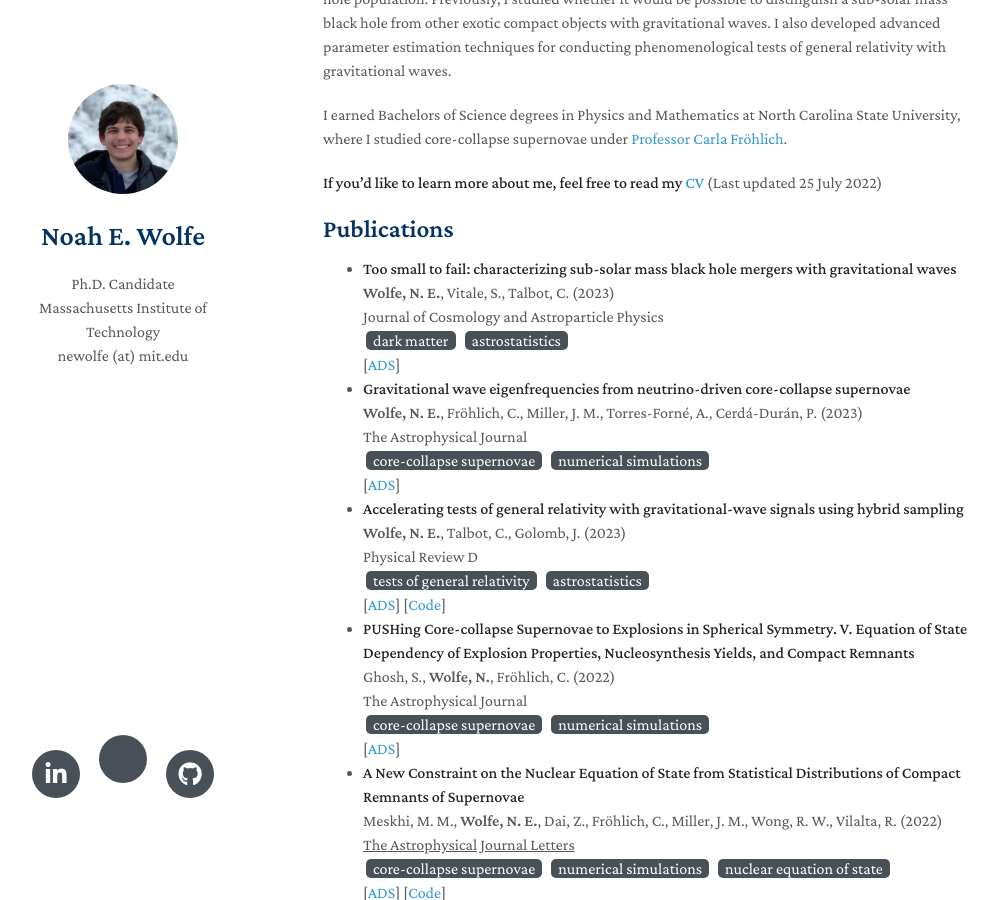
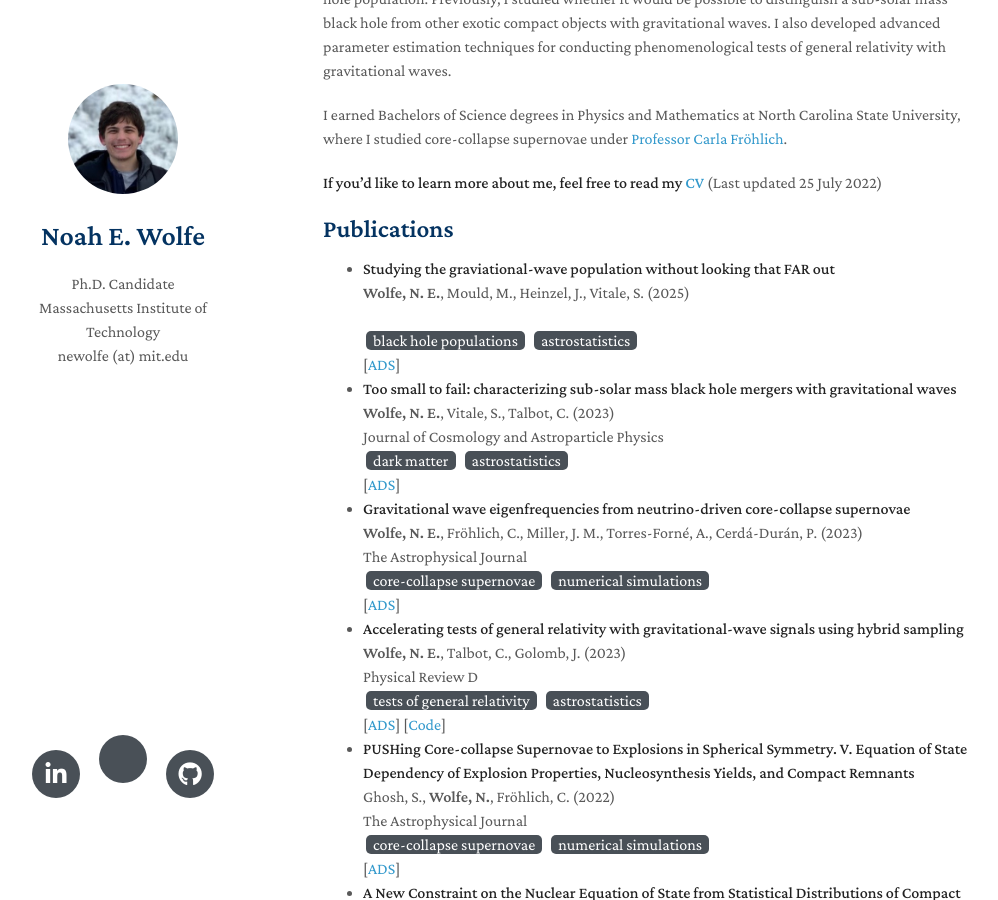
Before and after one commit to noahewolfe/noahewolfe.github.io, a Jekyll site: the page built from index.md, in a window 1280 px wide and 900 px high, scrolled down 310 px. Shown: the whole window, without its empty margins (147-1145 px from the left). Built offline with Jekyll 4.4.1, drawn with Linux system fonts in a browser that asks for light colours; nearby versions of some CDN libraries; a style sheet for code colours, icons or effects is not loaded; our own code applies the rules of GitHub Pages for plain Markdown files.

Commit message:
add far cuts paper

```diff
--- a/_data/papers.yml
+++ b/_data/papers.yml
@@ -1,3 +1,18 @@
+- shortname: far-cuts
+  title: "Studying the graviational-wave population without looking that FAR out"
+  doi: 10.48550/arXiv.2510.06220
+  bibcode: 2025arXiv251006220W
+  year: 2025
+  authors: Wolfe, N. E., Mould, M., Heinzel, J., Vitale, S.
+  authors_html: "<b>Wolfe, N. E.</b>, Mould, M., Heinzel, J., Vitale, S."
+  journal: null
+  journal_html: null
+  ads_link: https://ui.adsabs.harvard.edu/abs/2025arXiv251006220W/abstract
+  code_link: null
+  tags:
+  - black hole populations
+  - astrostatistics
+
 - shortname: ssm
   title: "Too small to fail: characterizing sub-solar mass black hole mergers with gravitational waves"
   doi: 10.1088/1475-7516/2023/11/039
```
